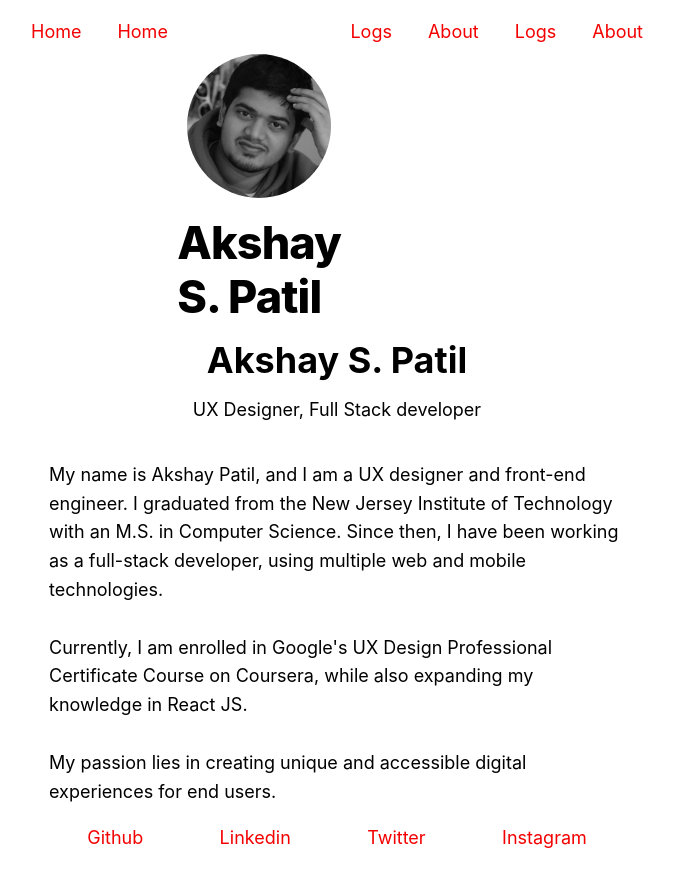
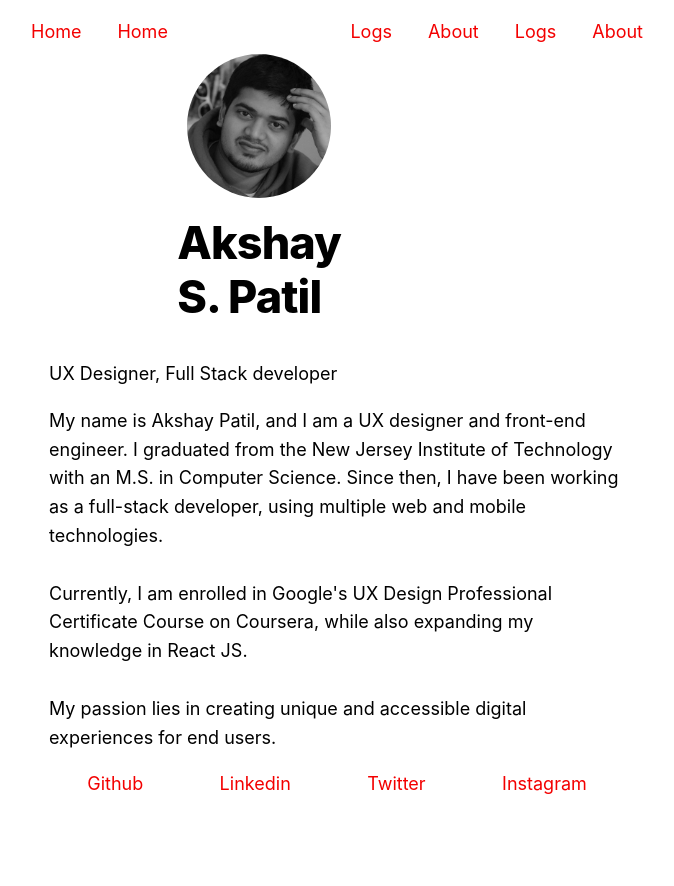
Before and after one commit to akshaypatil26/nextjs-blog, a Next.js app: page /newhome in a window 1280 px wide. Shown: the top 886 px of the page, without its empty margins (303-977 px from the left). After the commit the page ends 853 px from the top, so only its background shows below. Built offline with nearby package versions, Linux system fonts and the light colour scheme.

Commit message:
checkin commit. made intro page presentable.

```diff
--- a/components/intropage.js
+++ b/components/intropage.js
@@ -4,8 +4,8 @@ export default function Intropage() {
   return (
     <>
       <section>
-        <div className="introheader">
-          <h2 className={styles.heading}>Akshay S. Patil</h2>
+        <div>
+          {/* <h2 className={styles.heading}>Akshay S. Patil</h2> */}
           <p>UX Designer, Full Stack developer</p>
         </div>
         <p>
--- a/pages/index.js
+++ b/pages/index.js
@@ -24,7 +24,7 @@ export default function Home({ allPostsData }) {
       <Head>
         <title>{siteTitle}</title>
       </Head>
-      <div className="displaypicture">
+      <div>
         <Image
           priority
           src="/images/profile.jpg"
--- a/styles/global.css
+++ b/styles/global.css
@@ -45,10 +45,3 @@ img {
   /* background-color: rgba(222, 217, 217, 0.2); */
   border-radius: 0.5rem;
 }
-
-.displaypicture {
-  /* display: flex; */
-  /* flex-direction: column; */
-  /* align-items: center; */
-  background-color: antiquewhite;
-}
```
